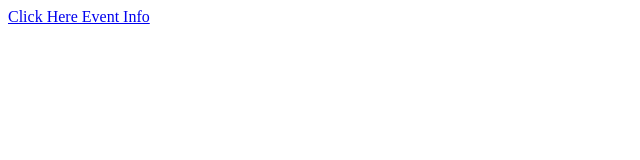
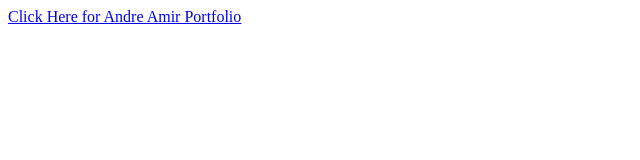
Before and after one commit to andr3amir/PDF-PORT-24, a plain HTML site: page index.html in a window 1280 px wide. Shown: the whole page, without its empty margins (0-640 px from the left). Drawn offline with Linux system fonts and the light colour scheme.

Commit message:
Update index.html

```diff
--- a/index.html
+++ b/index.html
@@ -1,3 +1,3 @@
 <html>
-  <p><a href="PORTAFOLIO-ANDRECEDEÑO-25.pdf">Click Here Event Info</a></p>
+  <p><a href="PORTAFOLIO-ANDRECEDEÑO-25.pdf">Click Here for Andre Amir Portfolio</a></p>
 </html>
```
